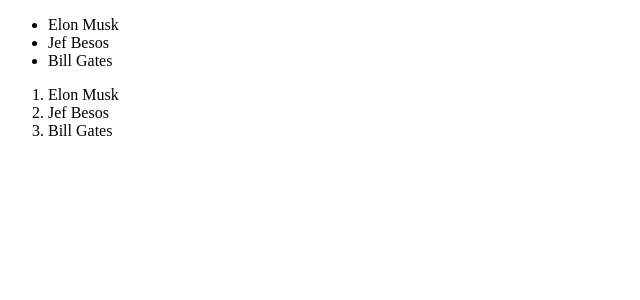
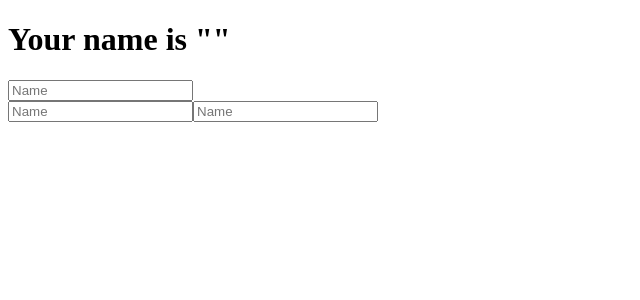
Before and after one commit to EmirlanDogdurbaev/my-first-app, a React (Create React App) app: page / in a window 1280 px wide. Shown: the top 300 px of the page, without its empty margins (0-640 px from the left). Built offline with nearby package versions, Linux system fonts and the light colour scheme.

Commit message:
class-work

```diff
--- a/src/App.js
+++ b/src/App.js
@@ -1,17 +1,15 @@
 import React from "react";
-import List from "./components/List"
-import Ol from "./components/Ol"
+import Name from "./components/Name"
+import Two from "./components/Two";
+
 
 function App() {
-  let richPeople = ["Elon Musk ", "Jef Besos", "Bill Gates"];
-
-
   return (
     <div className="App">
-     <List items={richPeople} />
-     <Ol items={richPeople} />
+      <Name/>
+      <Two/>
     </div>
-  )
+  );
 }
 
 export default App;
--- /dev/null
+++ b/src/components/Name.js
@@ -0,0 +1,14 @@
+import { useState } from "react";
+
+
+function Name() {
+    const [name, setName] = useState("")
+
+    return(
+        <div className="Name">
+            <h1>Your name is "{name}"</h1>
+            <input type="text" placeholder="Name" onInput={(event) => setName(event.target.value.trim())}></input>
+        </div>
+    )
+}
+export default Name;
--- a/src/components/Ol.js
+++ b/src/components/Ol.js
@@ -1,12 +1,12 @@
-import React from "react";
-const Ol = (props) => {
-    let list =[];
+const OL = (props) => {
+    let list = [];
     props.items.forEach(item => {
         list.push(<li>{item}</li>)
-    });
+    })
+
     return <ol>
         {list}
     </ol>
 }
 
-export default Ol;
+  export default OL;
--- /dev/null
+++ b/src/components/Two.js
@@ -0,0 +1,14 @@
+import { useState } from "react";
+
+
+function Two() {
+    const [inp, setInp] = useState("")
+
+    return(
+        <div className="Two">
+            <input type="text" value={inp} placeholder="Name" onInput={(event) => setInp(event.target.value.trim())}></input>
+            <input type="text" value={inp} placeholder="Name" onInput={(event) => setInp(event.target.value.trim())}></input>
+        </div>
+    )
+}
+export default Two;
--- a/src/components/list.js
+++ b/src/components/list.js
@@ -1,12 +1,12 @@
-import React from "react";
 const List = (props) => {
-    let list =[];
-    for (let i = 0; i < props.items.length; i++) {
-        list.push(<li>{props.items[i]}</li>)
+    let list = []
+    for(let i = 0; i < props.items.length; i++){
+        let item = props.items[i]
+        list.push(<li>{item}</li>)
     }
     return <ul>
         {list}
     </ul>
 }
 
-export default List;
+  export default List;
```
Also changed, not shown: src/components/Root.js (added, +7 -0 lines), src/components/Square.js (added, +9 -0 lines), src/components/Switch.js (added, +11 -0 lines), src/components/Table.js (added, +9 -0 lines), src/components/UppercasList.js (added, +9 -0 lines), src/components/Uppercase.js (added, +8 -0 lines), src/components/Wealth.js (added, +7 -0 lines).
